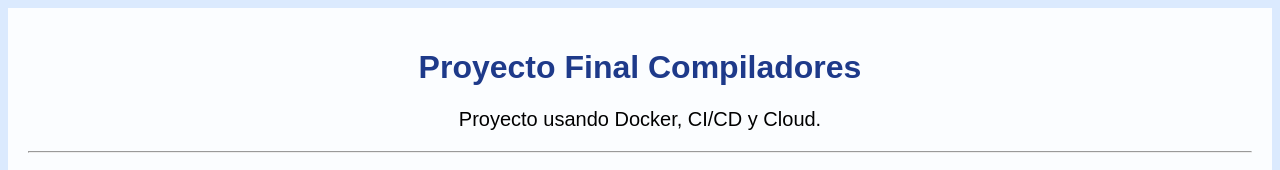
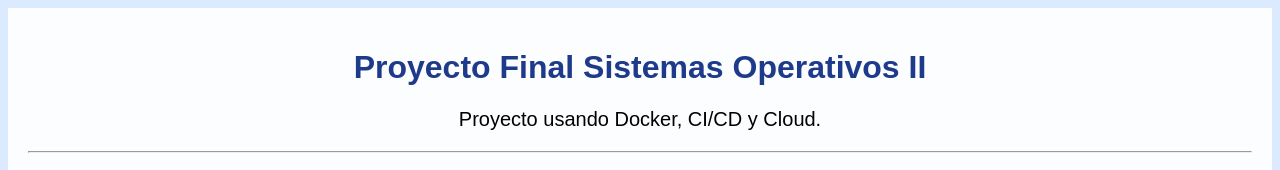
Before and after one commit to Julia-fk/devops-final-project, a plain HTML site: page index.html in a window 1280 px wide. Shown: the top 170 px of the page. Drawn offline with Linux system fonts and the light colour scheme.

Commit message:
correccion titulo

```diff
--- a/index.html
+++ b/index.html
@@ -19,7 +19,7 @@
     <div style="background-color: rgba(255,255,255,0.9); padding: 20px;">
 
         <h1 style="color: #1e3a8a;">
-            Proyecto Final Compiladores
+            Proyecto Final Sistemas Operativos II
         </h1>
 
         <p style="font-size: 20px;">
```
